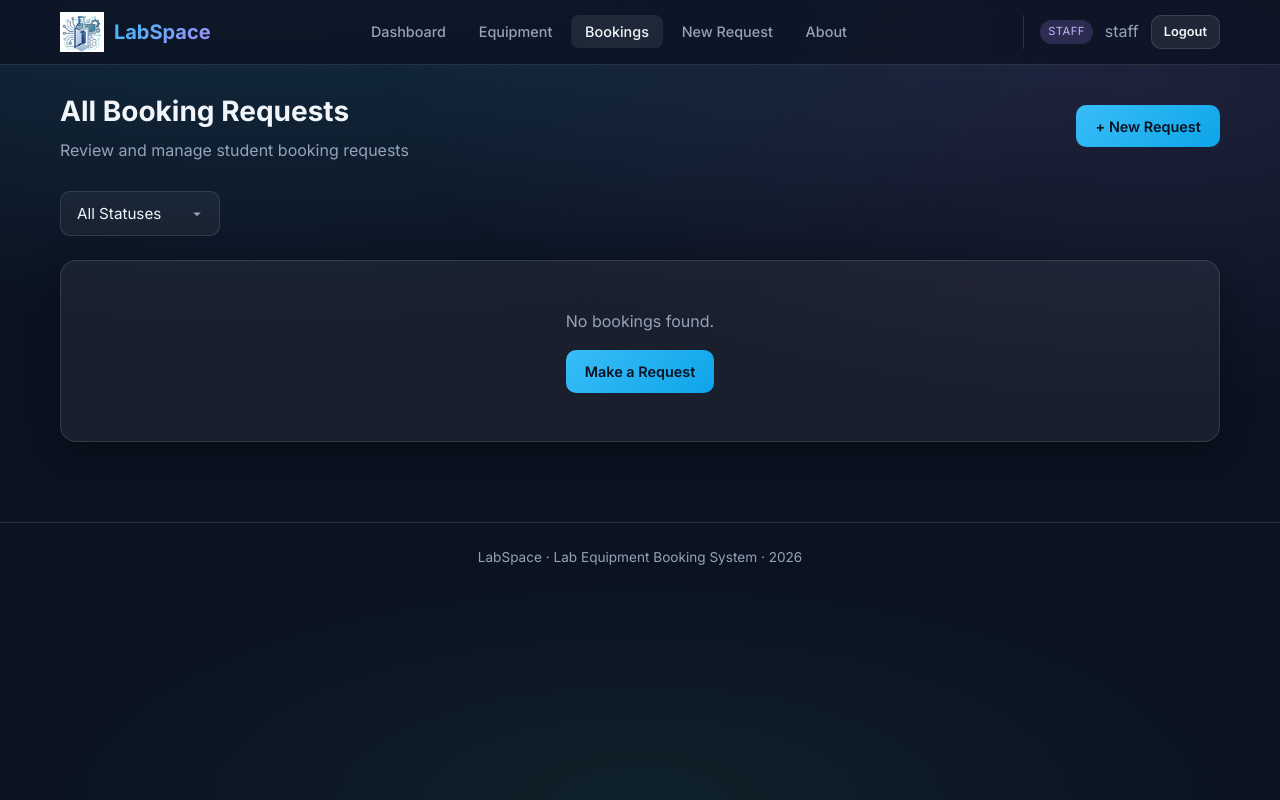
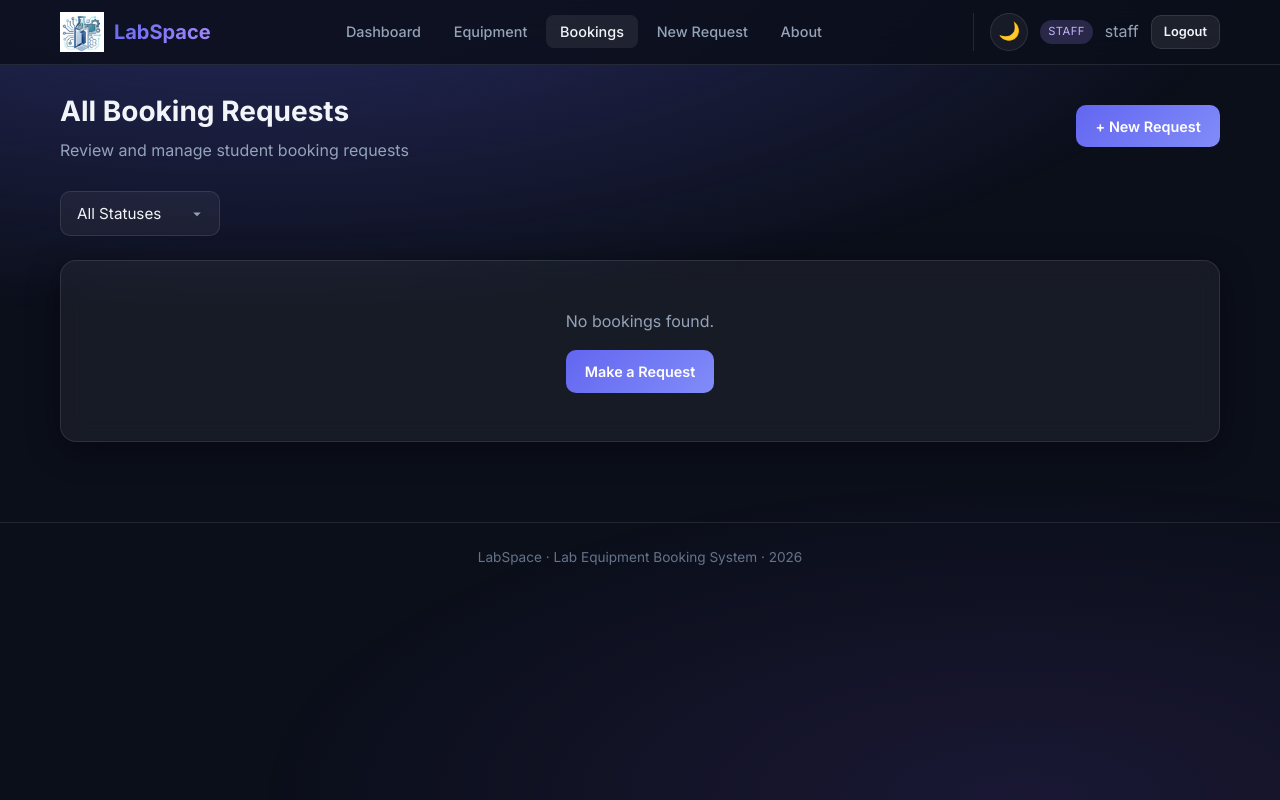
Before and after one commit to PraveenTheekshana2003/Lab-Equipment-Booking-System, a Flask app: page /bookings in a window 1280 px wide. Run offline with Flask 3, Linux system fonts and the light colour scheme; a user stored in the database is signed in.

Commit message:
Add a dark-light mode toggle to the web site

```diff
--- a/static/css/style.css
+++ b/static/css/style.css
@@ -1,23 +1,76 @@
 /* ============================================================
-   Lab Equipment Booking System – Modern Glassmorphism Theme
+   LabSpace – Lab Equipment Booking System
+   Modern Glassmorphism + Dark / Light Theme
    ============================================================ */
 
-:root {
-  --bg-dark: #0b1220;
-  --bg-card: rgba(255, 255, 255, 0.06);
-  --bg-card-hover: rgba(255, 255, 255, 0.1);
-  --border-glass: rgba(255, 255, 255, 0.12);
+/* ========== DARK THEME (default) ========== */
+:root,
+[data-theme="dark"] {
+  --bg-primary: #0b0f1a;
+  --bg-secondary: #12182b;
+  --bg-card: rgba(255, 255, 255, 0.05);
+  --bg-card-hover: rgba(255, 255, 255, 0.09);
+  --border: rgba(255, 255, 255, 0.1);
+  --border-glass: rgba(255, 255, 255, 0.1);
   --text-primary: #f1f5f9;
   --text-secondary: #94a3b8;
-  --accent: #38bdf8;
-  --accent-hover: #0ea5e9;
-  --success: #34d399;
-  --warning: #fbbf24;
-  --danger: #f87171;
-  --info: #60a5fa;
+  --text-muted: #64748b;
+  --accent: #6366f1;
+  --accent-hover: #818cf8;
+  --accent-glow: rgba(99, 102, 241, 0.35);
+  --success: #22c55e;
+  --warning: #f59e0b;
+  --danger: #ef4444;
+  --info: #3b82f6;
   --radius: 16px;
-  --shadow: 0 8px 32px rgba(0, 0, 0, 0.35);
-  --font: "Inter", "Segoe UI", system-ui, -apple-system, sans-serif;
+  --radius-sm: 10px;
+  --shadow: 0 8px 32px rgba(0, 0, 0, 0.4);
+  --font: "Inter", system-ui, -apple-system, sans-serif;
+  --nav-bg: rgba(11, 15, 26, 0.85);
+  --input-bg: rgba(255, 255, 255, 0.05);
+  --input-bg-focus: rgba(255, 255, 255, 0.08);
+  --table-header-bg: rgba(255, 255, 255, 0.04);
+  --table-hover: rgba(255, 255, 255, 0.03);
+  --nav-link-hover: rgba(255, 255, 255, 0.08);
+  --btn-secondary-bg: rgba(255, 255, 255, 0.08);
+  --btn-secondary-hover: rgba(255, 255, 255, 0.14);
+  --auth-tabs-bg: rgba(255, 255, 255, 0.04);
+  --auth-tab-active: rgba(99, 102, 241, 0.2);
+  --footer-color: #64748b;
+  --btn-primary-text: #ffffff;
+}
+
+/* ========== LIGHT THEME ========== */
+[data-theme="light"] {
+  --bg-primary: #f0f4ff;
+  --bg-secondary: #ffffff;
+  --bg-card: rgba(255, 255, 255, 0.8);
+  --bg-card-hover: rgba(255, 255, 255, 0.95);
+  --border: rgba(99, 102, 241, 0.15);
+  --border-glass: rgba(99, 102, 241, 0.15);
+  --text-primary: #0f172a;
+  --text-secondary: #475569;
+  --text-muted: #64748b;
+  --accent: #4f46e5;
+  --accent-hover: #6366f1;
+  --accent-glow: rgba(79, 70, 229, 0.2);
+  --success: #16a34a;
+  --warning: #d97706;
+  --danger: #dc2626;
+  --info: #2563eb;
+  --shadow: 0 8px 32px rgba(99, 102, 241, 0.1);
+  --nav-bg: rgba(255, 255, 255, 0.9);
+  --input-bg: rgba(15, 23, 42, 0.04);
+  --input-bg-focus: rgba(15, 23, 42, 0.06);
+  --table-header-bg: rgba(15, 23, 42, 0.03);
+  --table-hover: rgba(79, 70, 229, 0.04);
+  --nav-link-hover: rgba(79, 70, 229, 0.08);
+  --btn-secondary-bg: rgba(15, 23, 42, 0.05);
+  --btn-secondary-hover: rgba(15, 23, 42, 0.1);
+  --auth-tabs-bg: rgba(15, 23, 42, 0.04);
+  --auth-tab-active: rgba(79, 70, 229, 0.12);
+  --footer-color: #94a3b8;
+  --btn-primary-text: #ffffff;
 }
 
 *,
@@ -34,15 +87,22 @@ html {
 
 body {
   font-family: var(--font);
-  background: var(--bg-dark);
+  background: var(--bg-primary);
   color: var(--text-primary);
   min-height: 100vh;
   line-height: 1.6;
-  background-image:
-    radial-gradient(ellipse 80% 50% at 20% -10%, rgba(56, 189, 248, 0.18), transparent),
-    radial-gradient(ellipse 60% 40% at 90% 10%, rgba(167, 139, 250, 0.12), transparent),
-    radial-gradient(ellipse 50% 30% at 50% 100%, rgba(52, 211, 153, 0.08), transparent);
-  background-attachment: fixed;
+  transition: background 0.3s ease, color 0.3s ease;
+}
+
+body::before {
+  content: "";
+  position: fixed;
+  inset: 0;
+  background:
+    radial-gradient(ellipse 80% 50% at 20% -10%, var(--accent-glow), transparent),
+    radial-gradient(ellipse 60% 40% at 80% 100%, rgba(139, 92, 246, 0.12), transparent);
+  pointer-events: none;
+  z-index: -1;
 }
 
 a {
@@ -56,7 +116,7 @@ a:hover {
 
 /* ---------- Navbar ---------- */
 .navbar {
-  background: rgba(11, 18, 32, 0.75);
+  background: var(--nav-bg);
   backdrop-filter: blur(16px);
   -webkit-backdrop-filter: blur(16px);
   border-bottom: 1px solid var(--border-glass);
@@ -139,6 +201,46 @@ a:hover {
 .nav-user .badge-role.staff {
   background: rgba(167, 139, 250, 0.2);
   color: #c4b5fd;
+}
+
+[data-theme="light"] .nav-user .badge-role.staff {
+  color: #7c3aed;
+}
+
+/* ---------- Theme toggle ---------- */
+.theme-toggle {
+  display: inline-flex;
+  align-items: center;
+  justify-content: center;
+  width: 38px;
+  height: 38px;
+  border-radius: 50%;
+  border: 1px solid var(--border);
+  background: var(--bg-card);
+  cursor: pointer;
+  transition: background 0.2s, border-color 0.2s, transform 0.15s;
+  padding: 0;
+  font-size: 1.1rem;
+  line-height: 1;
+  color: var(--text-primary);
+}
+
+.theme-toggle:hover {
+  background: var(--bg-card-hover);
+  border-color: var(--accent);
+  transform: scale(1.05);
+}
+
+.theme-icon-light {
+  display: none;
+}
+
+[data-theme="light"] .theme-icon-dark {
+  display: none;
+}
+
+[data-theme="light"] .theme-icon-light {
+  display: inline;
 }
 
 /* ---------- Container ---------- */
@@ -175,7 +277,8 @@ a:hover {
 .alert-info    { background: rgba(96, 165, 250, 0.15); border-color: rgba(96, 165, 250, 0.3); color: var(--info); }
 
 /* ---------- Cards (glassmorphism) ---------- */
-.card {
+.card,
+.glass {
   background: var(--bg-card);
   backdrop-filter: blur(12px);
   -webkit-backdrop-filter: blur(12px);
@@ -252,21 +357,21 @@ a:hover {
   font-family: inherit;
 }
 .btn-primary {
-  background: linear-gradient(135deg, var(--accent), #0ea5e9);
-  color: #0b1220;
+  background: linear-gradient(135deg, var(--accent), #818cf8);
+  color: var(--btn-primary-text);
 }
 .btn-primary:hover {
-  background: linear-gradient(135deg, #0ea5e9, #0284c7);
-  color: #0b1220;
+  background: linear-gradient(135deg, var(--accent-hover), #a78bfa);
+  color: var(--btn-primary-text);
   transform: translateY(-1px);
 }
 .btn-secondary {
-  background: rgba(255, 255, 255, 0.08);
+  background: var(--btn-secondary-bg);
   color: var(--text-primary);
   border: 1px solid var(--border-glass);
 }
 .btn-secondary:hover {
-  background: rgba(255, 255, 255, 0.14);
+  background: var(--btn-secondary-hover);
   color: var(--text-primary);
 }
 .btn-success {
@@ -529,7 +640,7 @@ tr:hover td { background: rgba(255, 255, 255, 0.03); }
 footer {
   text-align: center;
   padding: 1.5rem;
-  color: var(--text-secondary);
+  color: var(--footer-color);
   font-size: 0.85rem;
   border-top: 1px solid var(--border-glass);
   margin-top: 2rem;
--- /dev/null
+++ b/static/js/theme.js
@@ -0,0 +1,24 @@
+(function () {
+  const root = document.documentElement;
+  const btn = document.getElementById("theme-toggle");
+  const key = "labspace-theme";
+
+  function setTheme(theme) {
+    root.setAttribute("data-theme", theme);
+    localStorage.setItem(key, theme);
+  }
+
+  function toggleTheme() {
+    const current = root.getAttribute("data-theme") || "dark";
+    setTheme(current === "dark" ? "light" : "dark");
+  }
+
+  const saved = localStorage.getItem(key);
+  if (saved === "light" || saved === "dark") {
+    setTheme(saved);
+  }
+
+  if (btn) {
+    btn.addEventListener("click", toggleTheme);
+  }
+})();
--- a/templates/base.html
+++ b/templates/base.html
@@ -1,5 +1,5 @@
 <!DOCTYPE html>
-<html lang="en">
+<html lang="en" data-theme="dark">
 <head>
   <meta charset="UTF-8">
   <meta name="viewport" content="width=device-width, initial-scale=1.0">
@@ -8,7 +8,14 @@
   <link rel="preconnect" href="https://fonts.gstatic.com" crossorigin>
   <link href="https://fonts.googleapis.com/css2?family=Inter:wght@400;500;600;700;800&display=swap" rel="stylesheet">
   <link rel="stylesheet" href="{{ url_for('static', filename='css/style.css') }}">
-  <link rel="icon" href="{{ url_for('static', filename='images/logo.jpg') }}" type="image/jpg">
+  <link rel="icon" href="{{ url_for('static', filename='images/logo.jpg') }}" type="image/jpeg">
+  <script>
+    /* Apply saved theme before paint to avoid flash */
+    (function () {
+      var t = localStorage.getItem("labspace-theme") || "dark";
+      document.documentElement.setAttribute("data-theme", t);
+    })();
+  </script>
   {% block extra_css %}{% endblock %}
 </head>
 <body {% block body_attrs %}{% endblock %}>
@@ -32,6 +39,10 @@
         <li><a href="{{ url_for('about') }}" class="{% if request.endpoint == 'about' %}active{% endif %}">About</a></li>
       </ul>
       <div class="nav-user">
+        <button type="button" id="theme-toggle" class="theme-toggle" title="Toggle dark / light mode" aria-label="Toggle theme">
+          <span class="theme-icon theme-icon-dark">🌙</span>
+          <span class="theme-icon theme-icon-light">☀️</span>
+        </button>
         {% if current_user.is_authenticated %}
           <span class="badge-role {% if current_user.is_staff %}staff{% endif %}">
             {{ current_user.role }}
@@ -63,6 +74,7 @@
     LabSpace &middot; Lab Equipment Booking System &middot; 2026
   </footer>
 
+  <script src="{{ url_for('static', filename='js/theme.js') }}"></script>
   {% block extra_js %}{% endblock %}
 </body>
 </html>
```
Also changed, not shown: other parts of static/css/style.css (+24 -10 lines).
